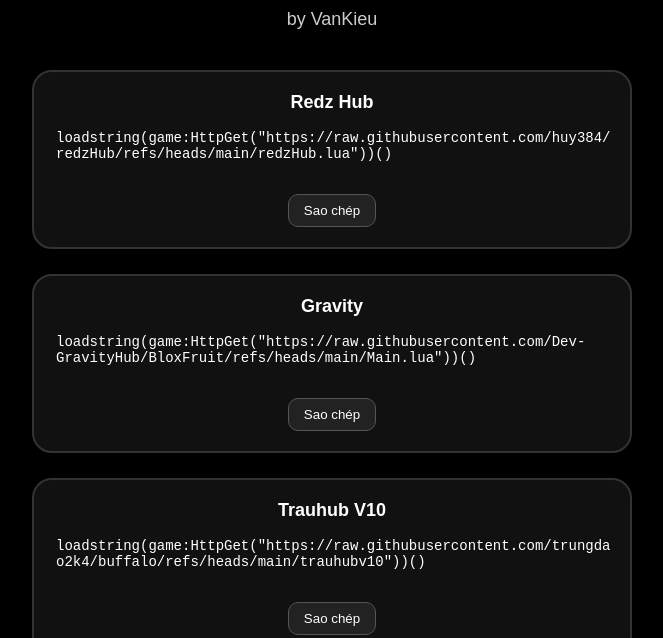
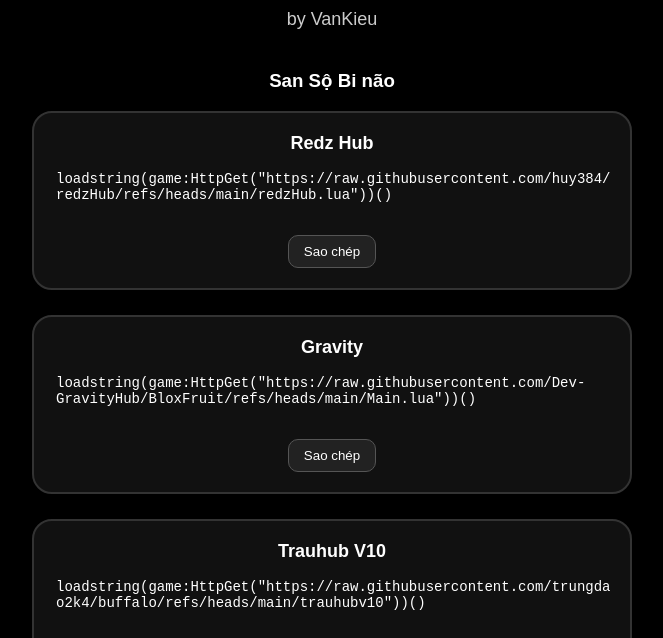
Before and after one commit to vankieu2505-png/Vankieu5329.github.io, a plain HTML site: page index.html in a window 1280 px wide. Shown: the part 151-789 px from the top of the page, without its empty margins (308-971 px from the left). Drawn offline with Linux system fonts and the light colour scheme.

Commit message:
Update index.html

```diff
--- a/index.html
+++ b/index.html
@@ -89,6 +89,7 @@
 
     <h1>Script tổng hợp</h1>
     <h2>by VanKieu</h2>
+    <h3>San Sộ Bi não</h3>
 
     <div class="container">
 
```
